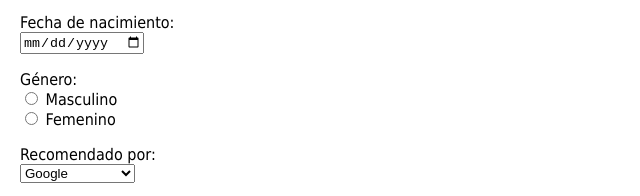
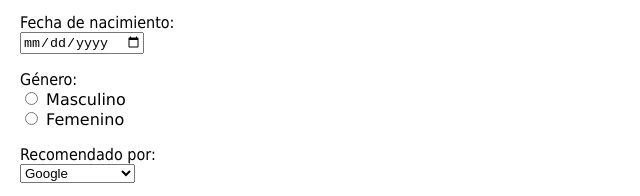
Before and after one commit to l2rmoncada/Tarea4_Unidad1, a plain HTML site: page index.html in a window 1280 px wide. Shown: the part 234-430 px from the top of the page, 0-640 px from the left. Drawn offline with Linux system fonts and the light colour scheme.

Commit message:
Update estilos.css

```diff
--- a/css/estilos.css
+++ b/css/estilos.css
@@ -17,6 +17,6 @@
     background-color: #eeeeee;
   }
 
-  p, label {
+  p label {
     font-family: Tahoma;
   }
```
